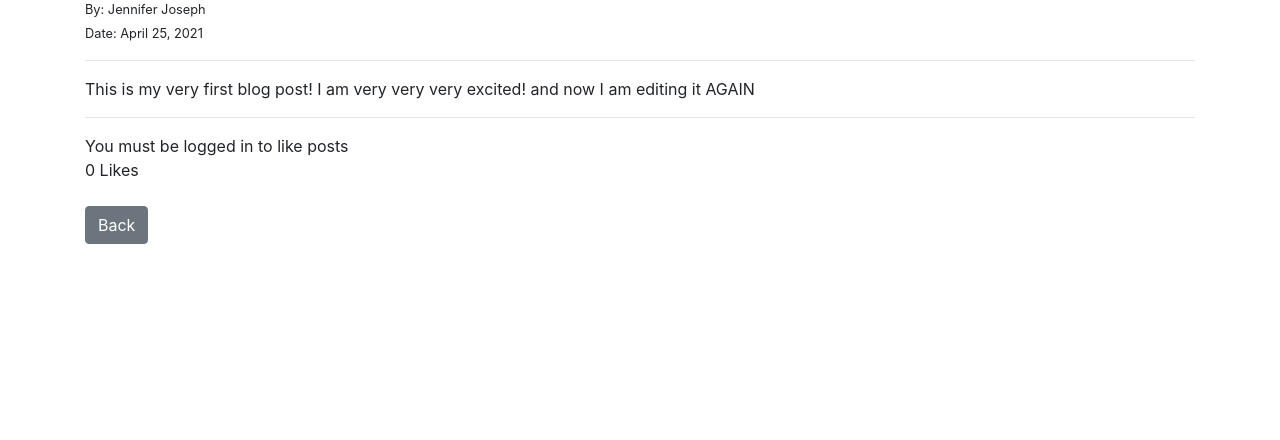
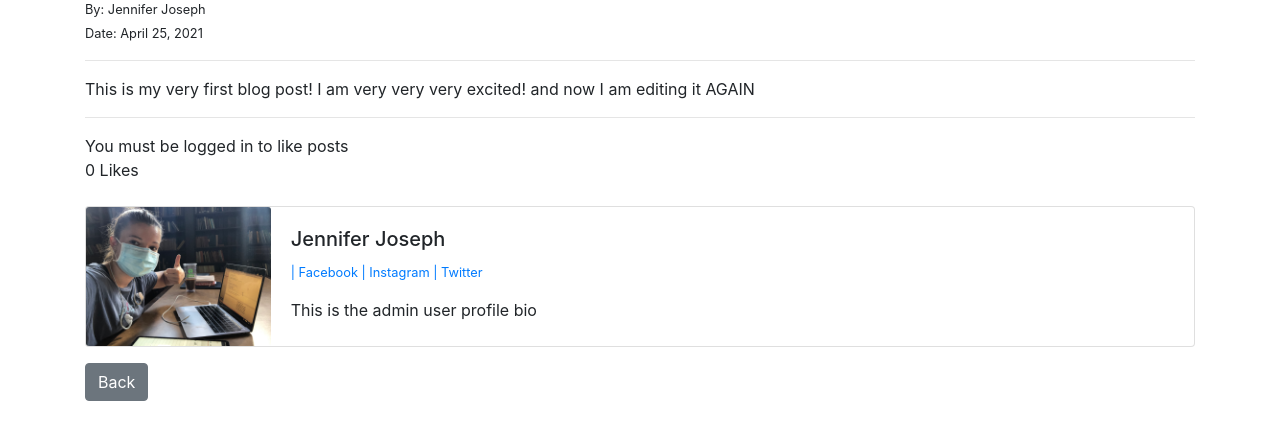
Before and after one commit to josephjz/ablog, a Django app: page /article/1 in a window 1280 px wide. Shown: the part 140-580 px from the top of the page. Run offline with Django 3.2, Linux system fonts and the light colour scheme; data comes from the database, SQL or seed files in the repository; both versions use the stored data as it was after the commit; some libraries are stand-ins or nearby versions.

Commit message:
up through video 28 completed

```diff
--- a/members/templates/registration/edit_profile.html
+++ b/members/templates/registration/edit_profile.html
@@ -7,6 +7,10 @@ Edit Profile
 {% block content %}
 
 <h1>Register</h1>
+<br><br>
+
+<br><br>
+{{user.profile.bio}}
 <br><br>
 
 <div class = "form-group">
--- a/tutorialblog/admin.py
+++ b/tutorialblog/admin.py
@@ -1,6 +1,7 @@
 from django.contrib import admin
-from .models import Post, Category
+from .models import Post, Category, Profile
 # have to register any new models in our admin area
 
 admin.site.register(Post) # this allows our blog post entries to be accessible from blog post area, creates the Posts table on admin
 admin.site.register(Category)
+admin.site.register(Profile)
--- a/tutorialblog/models.py
+++ b/tutorialblog/models.py
@@ -15,6 +15,20 @@ class Category(models.Model):
 
     def get_absolute_url(self):
         return reverse('home')
+
+class Profile(models.Model):
+    # need to associate this model with our User model with one to one
+    user = models.OneToOneField(User, null= True, on_delete = models.CASCADE)
+    bio = models.TextField()
+
+    profile_pic = models.ImageField(null = True, blank = True, upload_to = "images/profile/")
+    insta_url = models.CharField(max_length = 255, null = True, blank = True)
+    twitter_url = models.CharField(max_length = 255, null = True, blank = True)
+    website_url = models.CharField(max_length = 255, null = True, blank = True)
+    fb_url = models.CharField(max_length = 255, null = True, blank = True)
+
+    def __str__(self):
+        return str(self.user)
 
 class Post(models.Model):
     title = models.CharField(max_length = 255)
--- a/tutorialblog/templates/article_details.html
+++ b/tutorialblog/templates/article_details.html
@@ -22,7 +22,7 @@
 <hr>
 
 {% if post.header_image  %}
-    <img src = "{{ post.header_image.url }}"> <br>
+    <img src = "{{ post.header_image.url }}" width = 600 height = 600> <br>
 {% endif %}
 {{ post.body|safe }}
 <br>
@@ -48,6 +48,35 @@ You must be logged in to like posts
 
 </form>
 <br>
+
+<div class="card mb-3">
+    <div class="row no-gutters">
+      <div class="col-md-2">
+        <img class="card-img" src="{{post.author.profile.profile_pic.url}}" >
+      </div>
+      <div class="col-md-10">
+        <div class="card-body">
+          <h5 class="card-title">{{post.author.first_name}} {{post.author.last_name}}</h5>
+          <p class="small text-muted">
+            {% if post.author.profile.website_url %}
+                <a href = "{{post.author.profile.website_url}}"> Website</a>
+            {% endif %}
+            {% if post.author.profile.fb_url %}
+                <a href = "{{post.author.profile.fb_url}}">| Facebook </a>
+            {% endif %}
+            {% if post.author.profile.insta_url %}
+              <a href = "{{post.author.profile.insta_url}}">| Instagram </a>
+            {% endif %}
+            {% if post.author.profile.twitter_url %}
+              <a href = "{{post.author.profile.twitter_url}}">| Twitter </a>
+            {% endif %}
+         </p>
+          <p class="card-text">{{post.author.profile.bio}}</p>
+        </div>
+      </div>
+    </div>
+  </div>
+
 <!-- without the class = this is a hyperlink, adding class makes it a bootstrap button  -->
 <a href= "{% url 'home' %}" class = "btn btn-secondary btn-small">Back</a>
 
```
Also changed, not shown: db.sqlite3, media/images/profile/6F6CB5CF-DB24-43DC-B270-E05926E3261F.jpeg (added), tutorialblog/migrations/0009_profile.py (added), tutorialblog/migrations/0010_auto_20210507_1509.py (added).
